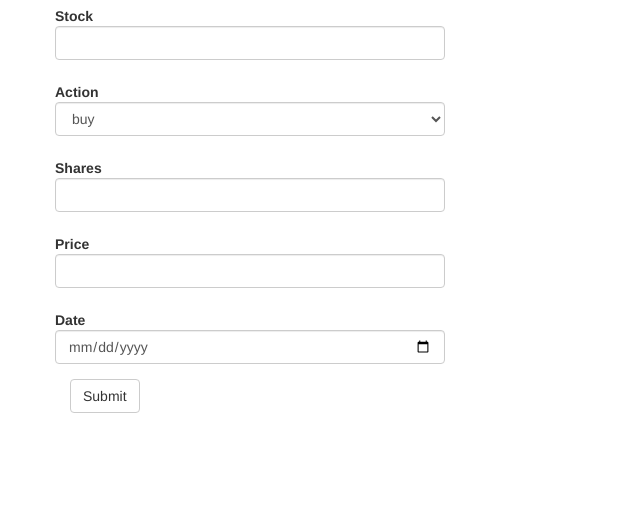
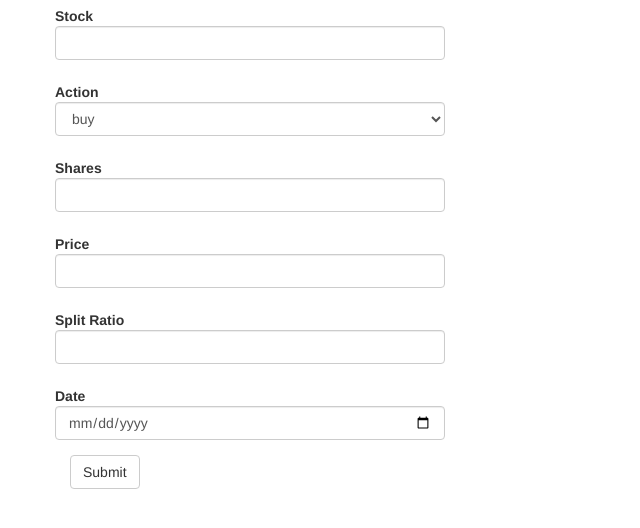
Before and after one commit to KEHANG/Life_Web_Services, a Flask app: page /stock/activity_register in a window 1280 px wide. Shown: the part 143-671 px from the top of the page, without its empty margins (0-640 px from the left). Run offline with Flask 2, Linux system fonts and the light colour scheme; the visitor is signed in with stand-in values (Sample User, id 1); data comes from the database, SQL or seed files in the repository; parts of the project's set-up code (start-up, migrations or seed data) failed here and were passed over; some libraries are stand-ins or nearby versions.

Commit message:
Added a new stock activity to register: split

```diff
--- a/lws/stock/forms.py
+++ b/lws/stock/forms.py
@@ -6,9 +6,10 @@ from wtforms import (SelectField, StringField, IntegerField,
 class StockShareForm(FlaskForm):
     stock_name = StringField('Stock', validators=[DataRequired()])
     action = SelectField('Action',
-    					 choices=[('buy', 'buy'), ('sell', 'sell')],
+    					 choices=[('buy', 'buy'), ('sell', 'sell'), ('split', 'split')],
     					 validators=[DataRequired()])
     date = DateField('Date', validators=[DataRequired()])
     price =  DecimalField('Price', validators=[DataRequired()])
     shares = IntegerField('Shares', validators=[DataRequired()])
+    split_ratio = IntegerField('Split Ratio', validators=[DataRequired()])
     submit = SubmitField('Submit')
--- a/lws/stock/routes.py
+++ b/lws/stock/routes.py
@@ -93,6 +93,28 @@ def activity_register():
           lws_db.session.commit()
           flash("Congratulations, you've sold {0} shares of {1}!".format(
               form.shares.data, form.stock_name.data))
+      elif form.action.data == 'split':
+        shares_to_split = StockShare.query.filter_by(
+                            name=form.stock_name.data,
+                            sell_price=None
+                            ).order_by(StockShare.buy_timestamp).all()
+        num_shares_split = 0
+        for share in shares_to_split:
+          if share.buy_timestamp >= datetime.combine(form.date.data, datetime.min.time()):
+            break
+          share.sell_price = form.price.data
+          share.sell_timestamp = form.date.data
+          num_shares_split += 1
+
+        for _ in range(num_shares_split*form.split_ratio.data):
+          share = StockShare(name=form.stock_name.data,
+                             buy_price=form.price.data/form.split_ratio.data,
+                             buy_timestamp=form.date.data)
+          lws_db.session.add(share)
+        lws_db.session.commit()
+        flash("Congratulations, you've splitted {0} shares of {1} with split ratio {2}!".format(
+              form.shares.data, form.stock_name.data, form.split_ratio.data))
+
       return redirect(url_for('stock.activity_register'))
     return render_template('stock/activity_register.html', title='Stock Activity Register', form=form)
 
--- a/lws/templates/stock/activity_register.html
+++ b/lws/templates/stock/activity_register.html
@@ -13,6 +13,7 @@
               {{ wtf.form_field(form.action) }}
               {{ wtf.form_field(form.shares) }}
               {{ wtf.form_field(form.price) }}
+              {{ wtf.form_field(form.split_ratio) }}
               {{ wtf.form_field(form.date, type='date') }}
               {{ wtf.form_field(form.submit) }}
             </form>
```
Also changed, not shown: 1 other file.
